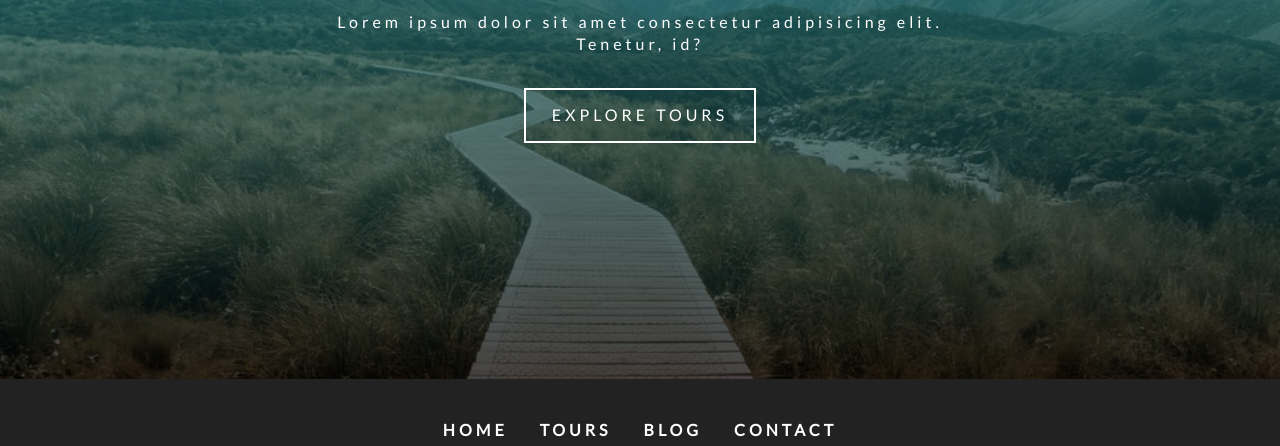
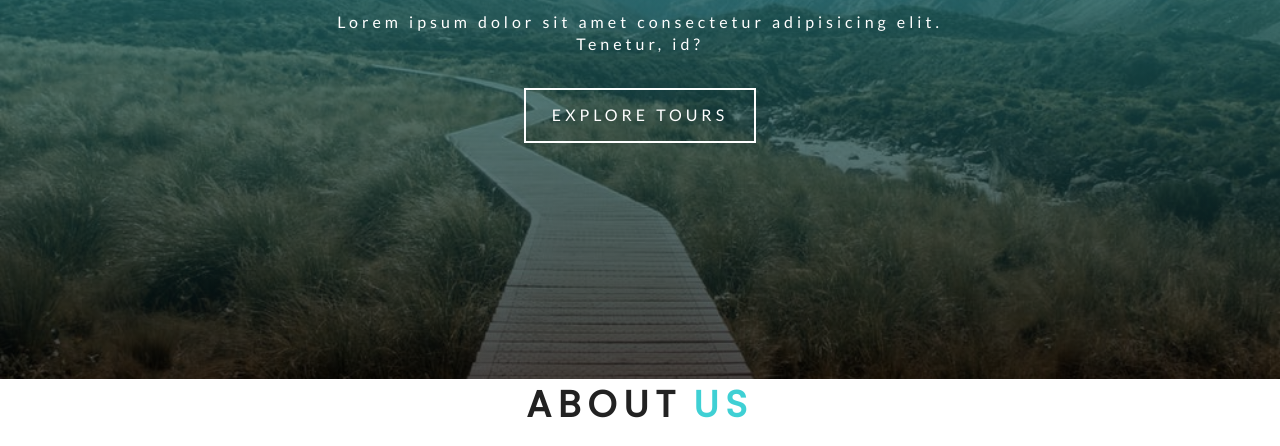
Before and after one commit to horaleon1/backroads, a Gatsby site: page / in a window 1280 px wide. Shown: the part 506-952 px from the top of the page. Built offline with nearby package versions, Linux system fonts and the light colour scheme; Gatsby itself is replaced by a stand-in of ours.

Commit message:
created About and TItle with styled component

```diff
--- /dev/null
+++ b/src/components/About.js
@@ -0,0 +1,13 @@
+import React from 'react';
+import styles from '../css/about.module.css';
+import Title from './Title';
+
+const About = () => {
+  return (
+    <div>
+      <Title title='about' subtitle='us' />
+    </div>
+  )
+}
+
+export default About
--- /dev/null
+++ b/src/components/Title.js
@@ -0,0 +1,38 @@
+import React from 'react'
+import styled from 'styled-components'
+
+const Title = ( { title,subtitle }) => {
+  return (
+    <TitleWrapper>
+      <h4>
+        <span className="title"> {title} </span>
+        <span> {subtitle} </span>
+      </h4>
+    </TitleWrapper>
+  )
+}
+
+const TitleWrapper = styled.div`
+  text-transform:uppercase;
+  font-size: 2.3rem;
+  margin-bottom: 2rem;
+  h4{
+    text-align:center;
+    letter-spacing:7px;
+    color:var(--primaryColor);
+  }
+  .title{
+    color:var(--mainBlack);
+  }
+  span{
+    display:block;
+  }
+  @media (min-width:576px) {
+    span {
+      display: inline-block;
+      margin:0 0.35rem;
+    }
+  }
+`
+
+export default Title
--- a/src/pages/index.js
+++ b/src/pages/index.js
@@ -1,8 +1,9 @@
-import React from "react"
-import { Link } from "gatsby"
-import Layout from "../components/Layout"
-import Simple from "../components/Simple"
-import Banner from "../components/Banner"
+import React from "react";
+import { Link } from "gatsby";
+import Layout from "../components/Layout";
+import Simple from "../components/Simple";
+import Banner from "../components/Banner";
+import About from '../components/About';
 
 export default () => (
   <Layout>
@@ -16,5 +17,6 @@ export default () => (
         </Link>
       </Banner>
     </Simple>
+    <About />
   </Layout>
 )
```
